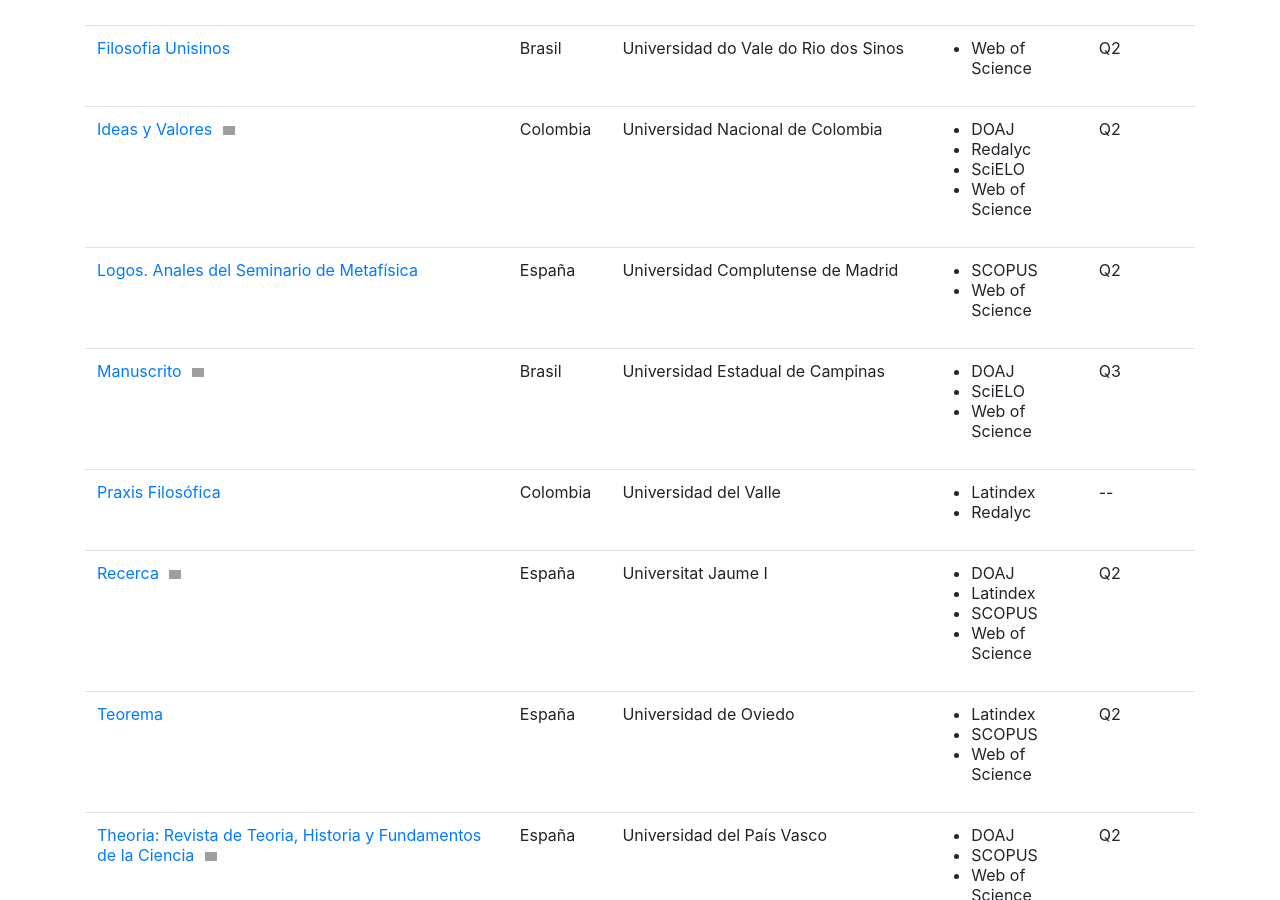
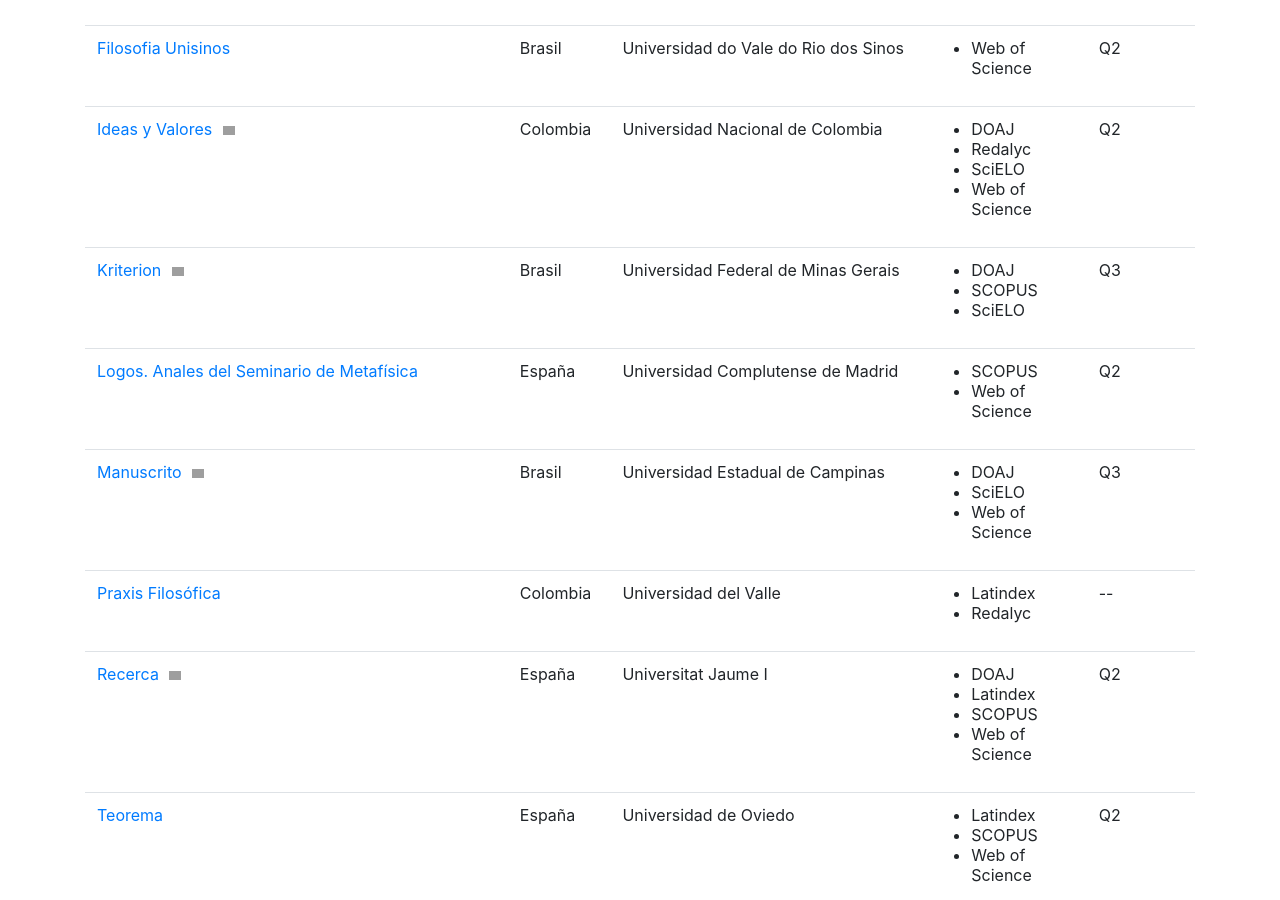
Before and after one commit to juanrloaiza/revistas_filosofia, a Jekyll site: the page built from index.md, in a window 1280 px wide and 900 px high, scrolled down 1816 px. Built offline with Jekyll 4.4.1, drawn with Linux system fonts in a browser that asks for light colours; comment, search, counter and statistics services are not loaded; grey boxes are pictures that could not be loaded.

Commit message:
Kriterion (Brasil)

```diff
--- a/_data/revistas.yml
+++ b/_data/revistas.yml
@@ -236,3 +236,13 @@
     - Latindex
   web:          http://topicosojs.up.edu.mx/ojs/index.php/topicos
   cuartil: 3
+
+- nombre: Kriterion
+  universidad: Universidad Federal de Minas Gerais
+  pais: Brasil
+  web: https://www.kriterion.fafich.ufmg.br/index.php/kriterion/index
+  cuartil: 3
+  indices:
+    - SciELO
+    - SCOPUS
+    - DOAJ
```
